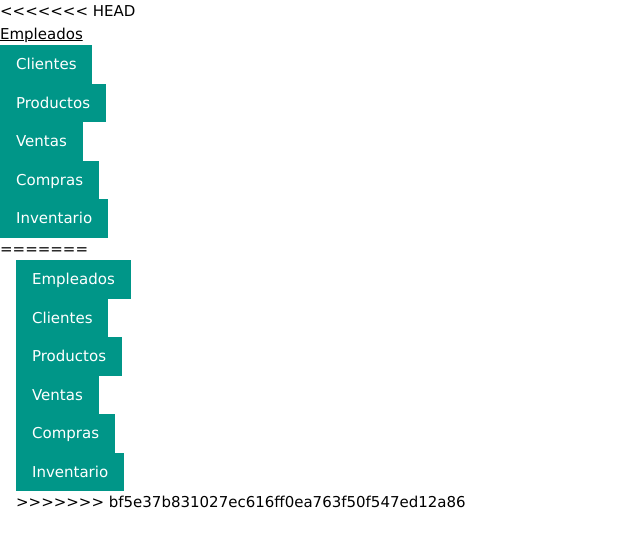
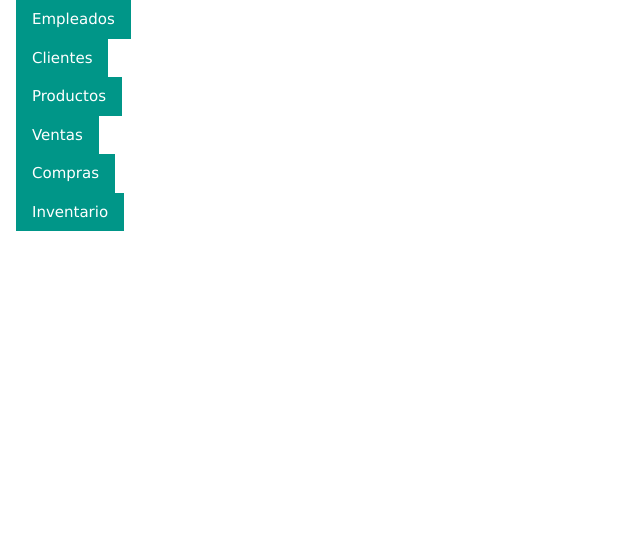
Before and after one commit to Sonorks/GitflowDojo, a plain HTML site: page index/index.html in a window 1280 px wide. Shown: the whole page, without its empty margins (0-640 px from the left). Drawn offline with nearby package versions, Linux system fonts and the light colour scheme.

```diff
--- a/index/index.html
+++ b/index/index.html
@@ -1,15 +1,6 @@
 
 <link rel="stylesheet" href="https://www.w3schools.com/w3css/4/w3.css">
 <body>
-<<<<<<< HEAD
-    <div class="miContainer">
-        <a href="../empleados.html">Empleados</a><br/>
-        <button class="w3-button w3-teal">Clientes</button><br/>
-        <button class="w3-button w3-teal">Productos</button><br/>
-        <button class="w3-button w3-teal">Ventas</button><br/>
-        <button class="w3-button w3-teal">Compras</button><br/>
-        <button class="w3-button w3-teal">Inventario</button><br/>
-=======
     <div class="w3-container">
         <a href="../empleados.html" class="w3-button w3-teal">Empleados</a><br/>
         <a href="../Clientes.html" class="w3-button w3-teal">Clientes</a><br/>
@@ -17,6 +8,5 @@
         <a href="#" class="w3-button w3-teal">Ventas</a><br/>
         <a href="#" class="w3-button w3-teal">Compras</a><br/>
         <a href="#" class="w3-button w3-teal">Inventario</a><br/>
->>>>>>> bf5e37b831027ec616ff0ea763f50f547ed12a86
     </div>
 </body>
```
Also changed, not shown: 1 other file.
